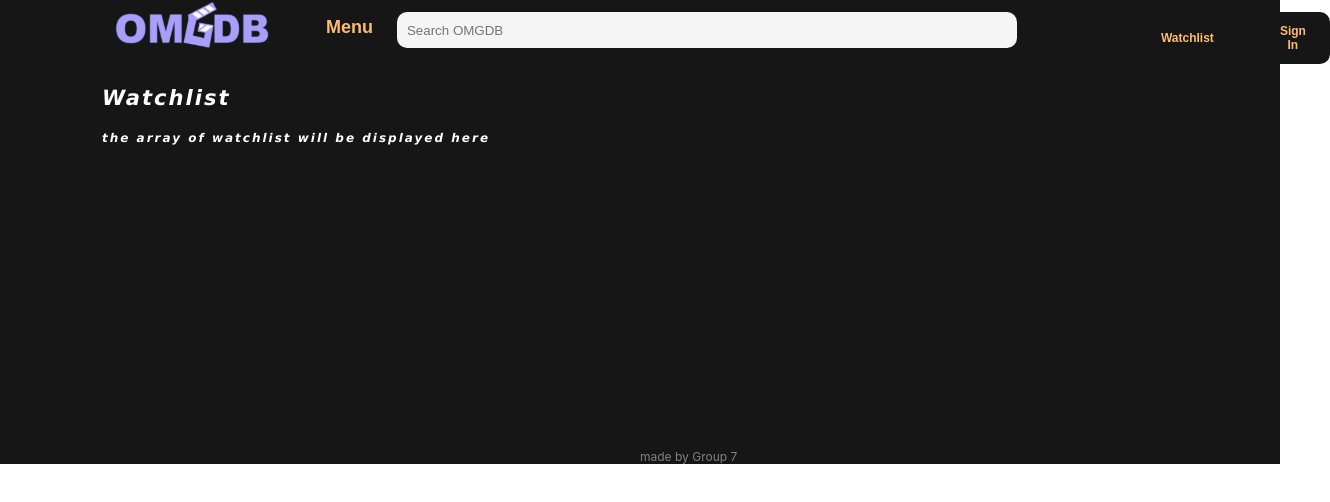
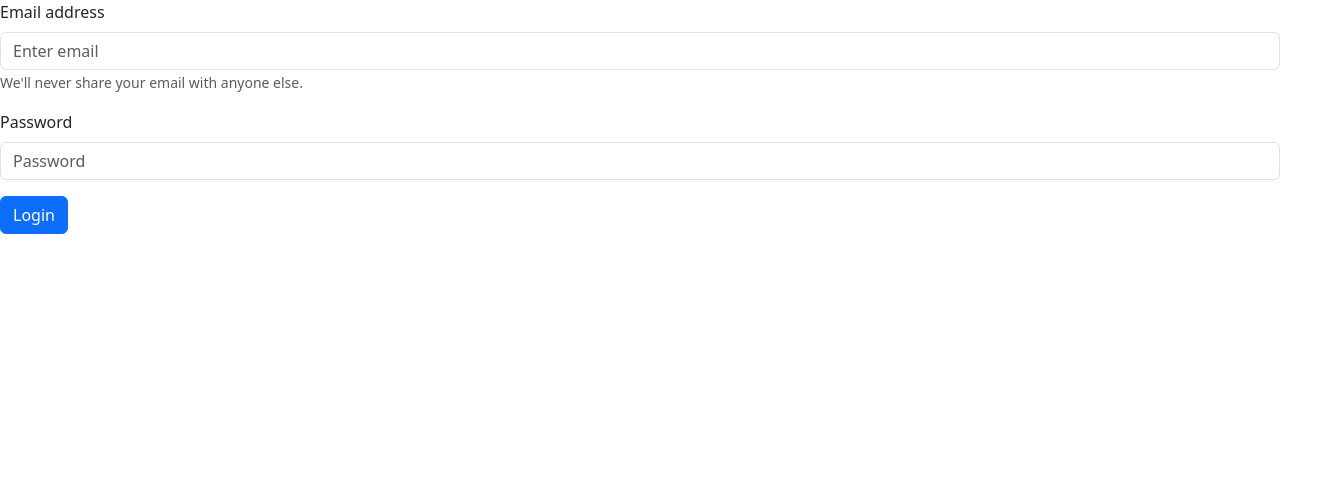
Before and after one commit to ChristopherBJ/frontend_omgdb, a React (Create React App) app: page /login in a window 1280 px wide. Shown: the top 502 px of the page, 1330 px wide, since content can reach past the window. Built offline with nearby package versions, Linux system fonts and the light colour scheme.

Commit message:
Add NoMatch and Login pages; implement conditional rendering in App component and update Navbar with Bootstrap

```diff
--- a/package.json
+++ b/package.json
@@ -6,9 +6,11 @@
     "@testing-library/jest-dom": "^5.17.0",
     "@testing-library/react": "^13.4.0",
     "@testing-library/user-event": "^13.5.0",
+    "bootstrap": "^5.3.3",
     "express": "^4.21.1",
     "http-server": "^14.1.1",
     "react": "^18.3.1",
+    "react-bootstrap": "^2.10.6",
     "react-dom": "^18.3.1",
     "react-router-dom": "^7.0.1",
     "react-scripts": "^5.0.1",
--- a/src/App.js
+++ b/src/App.js
@@ -1,25 +1,46 @@
-import React from 'react';
+import {useState, useEffect} from 'react';
 import './App.css';
-import {BrowserRouter, Route, Routes} from 'react-router-dom'
+import {BrowserRouter, Route, Routes, Navigate} from 'react-router-dom'
 import Navbar from './components/Navbar';
 import Footer from './components/Footer';
 import Home from './pages/Home';
 import Profile from './pages/Profile';
 import Persons from './pages/Persons';
 import Title from './pages/Title';
+import NoMatch from './pages/NoMatch';
+import Login from './pages/Login';
 
 function App() {
+const [isLoggedIn, setIsLoggedIn] = useState(() => {
+  return localStorage.getItem('isLoggedIn') === 'true';
+});
+
+useEffect(() => {
+  localStorage.setItem('isLoggedIn', isLoggedIn);
+}, [isLoggedIn]);
+
   return (
     <BrowserRouter>
-    <Navbar />
+{isLoggedIn && <Navbar />}
     <Routes>
+      {isLoggedIn ? (
+        <>
       <Route path="/" element={<Home />} />
       <Route path="/profile" element={<Profile />} />
       <Route path="/persons" element={<Persons />} />
       <Route path="/title" element={<Title />} />
+      <Route path="*" element={<NoMatch/>} />
+      </>
+      ) : (
+        <>
+        <Route path="/login" element={<Login onLogin={()=>setIsLoggedIn(true)} />} />
+        <Route path="*" element={<Navigate to="/login" replace />} />
+        </>
 
+      )
+      }
     </Routes>
-    <Footer />
+    {isLoggedIn && <Footer />}
   </BrowserRouter>
   );
 }
--- a/src/components/Navbar.js
+++ b/src/components/Navbar.js
@@ -1,3 +1,103 @@
+import React from 'react';
+import "bootstrap/dist/css/bootstrap.min.css";
+import Button from 'react-bootstrap/Button';
+import Container from 'react-bootstrap/Container';
+import Form from 'react-bootstrap/Form';
+import Nav from 'react-bootstrap/Nav';
+import Navbar from 'react-bootstrap/Navbar';
+import NavDropdown from 'react-bootstrap/NavDropdown';
+import Image from 'react-bootstrap/Image';
+import Logo from '../assets/Omg_main_logo.svg';
+import '../styles/Navbar.css';
+import { useNavigate } from 'react-router-dom';
+
+
+
+function NavBar() {
+
+  const navigate = useNavigate();
+
+  const handleLogout = () => {
+    localStorage.removeItem('isLoggedIn');
+
+    navigate('/login');
+  }
+
+  return (
+    <Navbar expand="lg">
+      <Container>
+        <Navbar.Brand href="/">
+          <Image className="Logo" src={Logo} alt="OMGDB Logo" />
+        </Navbar.Brand>
+        <NavDropdown title="Menu" id="navbarScrollingDropdown">
+          <NavDropdown.Item href="/title">Movie</NavDropdown.Item>
+          <NavDropdown.Item href="/title">Series</NavDropdown.Item>
+          <NavDropdown.Divider />
+          <NavDropdown.Item href="/persons">Actors</NavDropdown.Item>
+        </NavDropdown>
+        <Form className="d-flex input-group me-2">
+            <Form.Control
+              type="search"
+              placeholder="Search"
+              aria-label="Search"
+            />
+            <Button variant="outline-dark" className='custom-button'>Search</Button>
+          </Form>
+          <Nav.Link href="/">Home</Nav.Link>
+          <Nav.Link onClick={handleLogout}>Log out</Nav.Link>
+      </Container>
+    </Navbar>
+
+
+  );
+}
+export default NavBar;
+/*
+function NavBar() {
+  return (
+    <Navbar expand="lg" className="bg-body-tertiary">
+      <Container fluid>
+        <Navbar.Brand href="/">
+        <Image className="Logo" src={Logo} alt="OMGDB Logo" />
+        </Navbar.Brand>
+        <Navbar.Toggle aria-controls="navbarScroll" />
+        <Navbar.Collapse id="navbarScroll">
+          <Nav
+            className="me-auto my-2 my-lg-0"
+            style={{ maxHeight: '100px' }}
+            navbarScroll
+          >
+            <Nav.Link href="/">Home</Nav.Link>
+            <Nav.Link onClick={handleLogout}>Log out</Nav.Link>
+            <NavDropdown title="Menu" id="navbarScrollingDropdown">
+              <NavDropdown.Item href="/title">Movie</NavDropdown.Item>
+              <NavDropdown.Item href="/title">Series</NavDropdown.Item>
+              <NavDropdown.Divider />
+              <NavDropdown.Item href="/persons">Actors</NavDropdown.Item>
+            </NavDropdown>
+          </Nav>
+          <Form className="d-flex">
+            <Form.Control
+              type="search"
+              placeholder="Search"
+              className="me-2"
+              aria-label="Search"
+            />
+            <Button variant="outline-success">Search</Button>
+          </Form>
+        </Navbar.Collapse>
+      </Container>
+    </Navbar>
+  );
+}
+
+export default NavBar;
+*/
+
+
+
+
+/*
 import React, { useState } from 'react';
 import logo from '../assets/Omg_main_logo.svg';
 import '../styles/Navbar.css';
@@ -40,3 +140,4 @@ function Navbar() {
 }
 
 export default Navbar;
+*/
--- /dev/null
+++ b/src/pages/Login.js
@@ -0,0 +1,43 @@
+import React, {useState} from 'react'
+import "bootstrap/dist/css/bootstrap.min.css";
+import { Form, Button } from 'react-bootstrap';
+import { useNavigate } from 'react-router-dom';
+
+function Login({ onLogin }) {
+  const [email, setEmail] = useState('');
+  const [password, setPassword] = useState('');
+  const navigate = useNavigate();
+
+  // Function to handle form submission
+    const handleLogin = (event) => {
+      event.preventDefault(); // Prevent page reload
+
+
+
+
+      onLogin(); // Update login state
+      navigate('/'); // Navigate to the home page
+    };
+
+    return (
+        <Form onSubmit={handleLogin} >
+          <Form.Group className="mb-3" controlId="formBasicEmail">
+            <Form.Label>Email address</Form.Label>
+            <Form.Control type="email" placeholder="Enter email" value={email} onChange={(event) => setEmail(event.target.value)} />
+            <Form.Text className="text-muted">
+              We'll never share your email with anyone else.
+            </Form.Text>
+          </Form.Group>
+
+          <Form.Group className="mb-3" controlId="formBasicPassword">
+            <Form.Label>Password</Form.Label>
+            <Form.Control type="password" placeholder="Password" value={password} onChange={(event) => setPassword(event.target.value)}/>
+          </Form.Group>
+          <Button variant="primary" type="submit">
+            Login
+          </Button>
+        </Form>
+      );
+}
+
+export default Login
--- /dev/null
+++ b/src/pages/NoMatch.js
@@ -0,0 +1,11 @@
+import React from 'react'
+
+function NoMatch() {
+  return (
+    <div>
+      <h1>404 Page Not Found</h1>
+    </div>
+  )
+}
+
+export default NoMatch
--- a/src/styles/Navbar.css
+++ b/src/styles/Navbar.css
@@ -4,119 +4,20 @@
     background-color: #161616;
     display: flex;
     flex-direction: row;
-  }
-
-  .navbar .leftSide {
-    flex: 50%;
-    height: 100%;
-    display: flex;
-    align-items: center;
-    padding-left: 102px;
-  }
-
-  .navbar .rightSide {
-    flex: 50%;
-    height: 100%;
-    display: flex;
-    align-items: center;
-    padding-left: 102px;
     color: white;
   }
 
-.leftSide img {
+.Logo {
   height: 50px;
 }
 
-.rightSide {
-  position: relative;
+.custom-button {
+  background-color: #fadb61;
+  border-color: #fadb61;
+  color: #000; /* Ensure text is readable */
 }
 
-.dropdown {
-  position: relative;
-  display: inline-block;
+.custom-button:hover {
+  background-color: #eac04e; /* Slightly darker color for hover effect */
+  border-color: #eac04e;
 }
-
-.dropdownButton {
-  background-color: #161616;
-  color: #FFBB6E;
-  font-weight : bold;
-  padding: 12px 24px;
-  border: none;
-  cursor: pointer;
-  font-size: 18px;
-  margin-left: 18px;
-}
-
-.dropdownButton:hover {
-  background-color: #202020;
-  border-radius : 10px;
-}
-
-.dropdownContent {
-  display: block;
-  position: absolute;
-  margin-left: 18px;
-  background-color: #FFD5A9;
-  min-width: 150px;
-  z-index: 1;
-  border-radius: 5px;
-  box-shadow: #9C8EF7;
-}
-
-.dropdownContent a {
-  color: black;
-  padding: 12px 16px;
-  text-decoration: none;
-  display: block;
-}
-
-.dropdownContent a:hover {
-  background-color: #9C8EF7;
-  border-radius: 5px;
-}
-
-.navbar .center .searchbar {
-background-color: whitesmoke;
-border-radius: 10px;
-border: none;
-width: 600px;
-height: 36px;
-padding: 0 10px;
-margin-top: 12px;
-}
-
-.navbar .rightSide .watchlist {
-  background-color: #161616;
-  color: #FFBB6E;
-  padding: 12px 24px;
-  border: none;
-  cursor: pointer;
-  font-size: 12px;
-  font-weight: bold;
-  margin-left: 18px;
-  border-radius: 10px;
-  margin-top: 12px;
-}
-
-.navbar .rightSide .watchlist:hover {
-  background-color: #202020;
-  border-radius : 10px;
-}
-
-.navbar .rightSide .signin{
-  background-color: #161616;
-  color: #FFBB6E;
-  padding: 12px 24px;
-  border: none;
-  cursor: pointer;
-  font-size: 12px;
-  font-weight: bold;
-  margin-left: 18px;
-  border-radius: 10px;
-  margin-top: 12px;
-}
-
-.navbar .rightSide .signin:hover {
-  background-color: #202020;
-  border-radius : 10px;
-}
```
Also changed, not shown: 1 other file (tests, documents, lock files or other folders).
